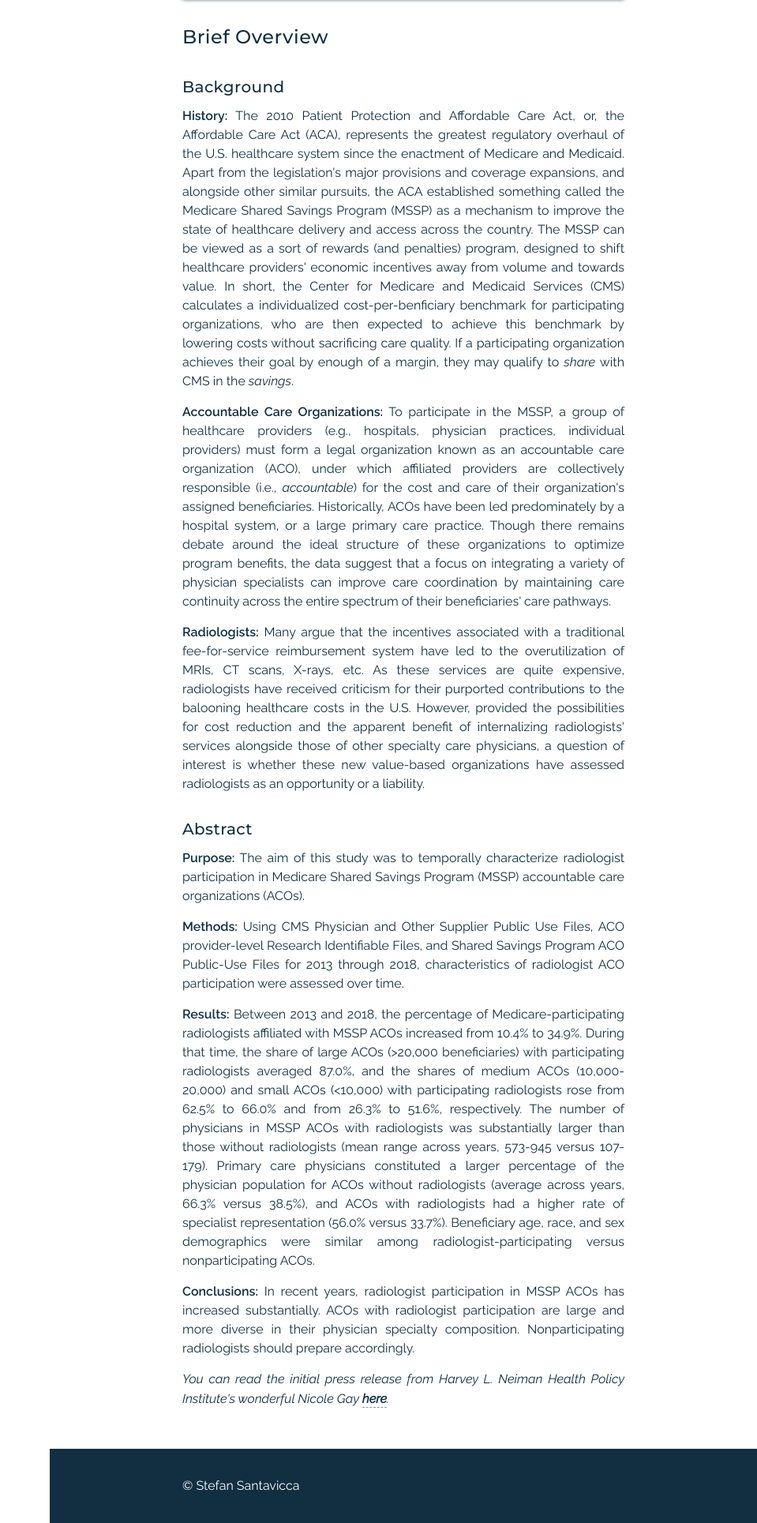
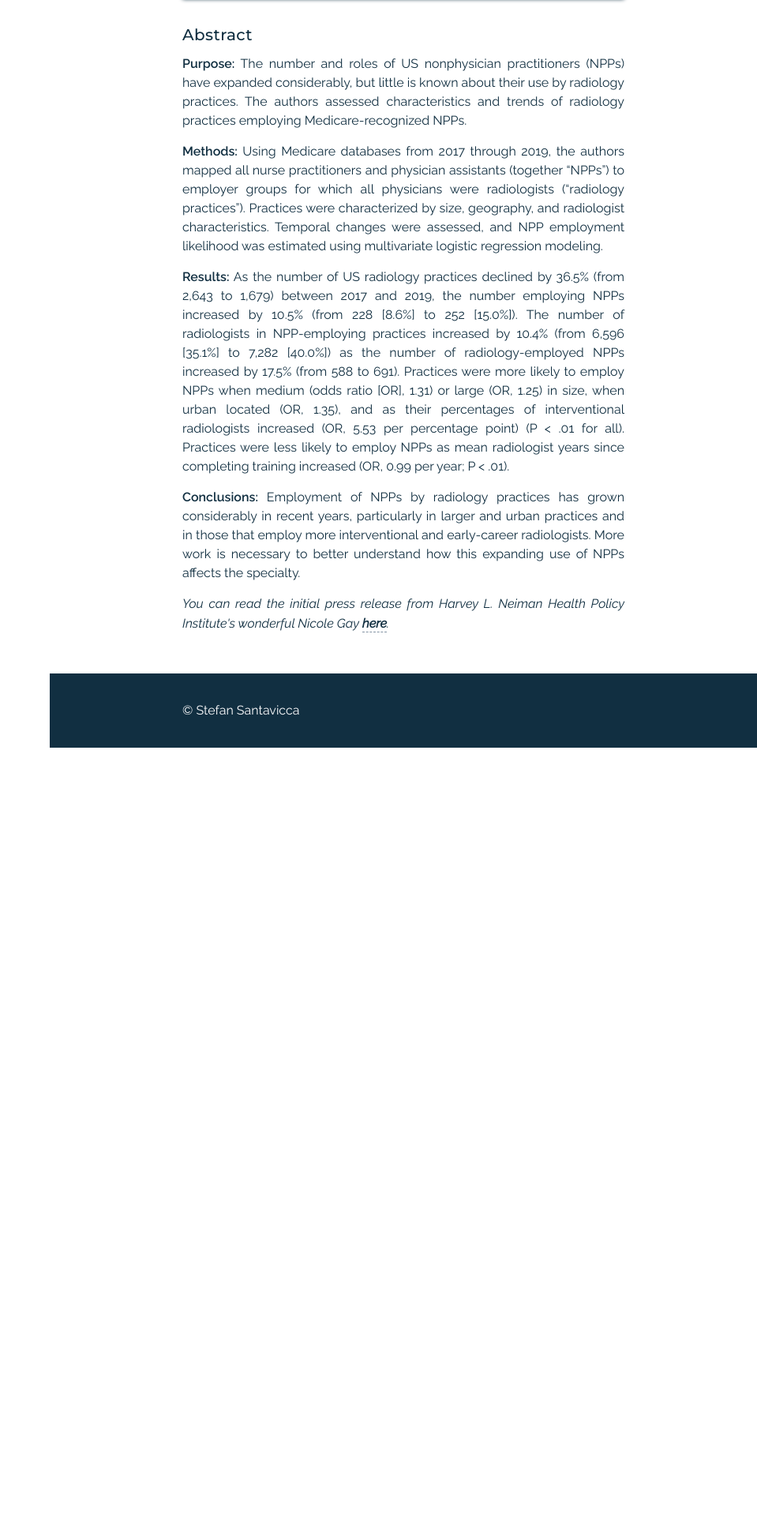
Before and after one commit to ssantavicca3/PortfolioWebsite, a Flask app: page / in a window 1280 px wide. Shown: the part 1277-3206 px from the top of the page at 79% size, without its empty margins (321-1280 px from the left). After the commit the page ends 2224 px from the top, so only its background shows below. Run offline with Flask 2, Linux system fonts and the light colour scheme.

Commit message:
minor changes to home page

```diff
--- a/templates/layout.html
+++ b/templates/layout.html
@@ -156,23 +156,23 @@
 
 
 <div class="portfolio-list">
-  <a href="https://www.sciencedirect.com/science/article/pii/S1546144021003823">
+<a href="https://www.sciencedirect.com/science/article/abs/pii/S1546144022001636">
 <div class="portfolio-container">
-      <img title="Evolving Radiologists in MSSP ACOS" alt="Evolving Radiologists in MSSP ACOS" src="https://www.dropbox.com/s/wrebxy7plbw0jmx/evolving_radiologist_MSSP_ACOs.JPG?raw=1" />
-      <div class="img-overlay">
-      </div>
+  <img title="Radiologt Practices Employing NPPs" alt="Radiologt Practices Employing NPPs" src="https://www.dropbox.com/s/fom2zzlkp1iib9n/NPP_practices.JPG?raw=1" />
+  <div class="img-overlay"></div>
   <div class="portfolio-details">
-        <h2><span>Evolving Radiologists in MSSP ACOS</span></h2>
-        <p class="small">SAS, Excel, SQL</p>
-        <p class="small">Data cleaning & manipulation, Data visualization, Project MGMT</p>
+    <h2><span>Radiologt Practices Employing NPPs</span></h2>
+    <p class="small">SAS, R, Tableau, Stata, SQL</p>
+    <p class="small">Logistic regression, Data cleaning & manipulation, Data visualization, Project MGMT</p>
     <p class="small">2021</p>
   </div>
 </div>
 </a>
 </div>
 
+<!-- Note: Below served as my personal explanation for the ACO paper. May want to move this elsewhere?  -->
 
-<h3> Brief Overview </h3>
+<!-- <h3> Brief Overview </h3>
 <h4> Background </h4>
   <p><strong>History:</strong>
     The 2010 Patient Protection and Affordable Care Act, or, the Affordable Care Act (ACA), represents the greatest regulatory overhaul of the U.S. healthcare system since the enactment of Medicare and Medicaid.
@@ -192,30 +192,24 @@
     radiologists have received criticism for their purported contributions to the balooning healthcare costs in the U.S. However, provided the possibilities for cost reduction and the apparent benefit of
     internalizing radiologists' services alongside those of other specialty care physicians, a question of interest is whether these new value-based organizations have assessed radiologists as an opportunity
     or a liability.
-  </p>
+  </p> -->
 
 <h4> Abstract </h4>
   <p><strong>Purpose:</strong>
-    The aim of this study was to temporally characterize radiologist participation in Medicare Shared Savings Program (MSSP) accountable care organizations (ACOs).
+    The number and roles of US nonphysician practitioners (NPPs) have expanded considerably, but little is known about their use by radiology practices. The authors assessed characteristics and trends of radiology practices employing Medicare-recognized NPPs.
   </p>
   <p><strong>Methods:</strong>
-    Using CMS Physician and Other Supplier Public Use Files, ACO provider-level Research Identifiable Files, and Shared Savings Program ACO Public-Use Files for 2013 through 2018, characteristics of radiologist
-    ACO participation were assessed over time.
+    Using Medicare databases from 2017 through 2019, the authors mapped all nurse practitioners and physician assistants (together “NPPs”) to employer groups for which all physicians were radiologists (“radiology practices”). Practices were characterized by size, geography, and radiologist characteristics. Temporal changes were assessed, and NPP employment likelihood was estimated using multivariate logistic regression modeling.
   </p>
   <p><strong>Results:</strong>
-    Between 2013 and 2018, the percentage of Medicare-participating radiologists affiliated with MSSP ACOs increased from 10.4% to 34.9%. During that time, the share of large ACOs (>20,000 beneficiaries) with participating
-    radiologists averaged 87.0%, and the shares of medium ACOs (10,000-20,000) and small ACOs (&#60;10,000) with participating radiologists rose from 62.5% to 66.0% and from 26.3% to 51.6%, respectively. The number of physicians
-    in MSSP ACOs with radiologists was substantially larger than those without radiologists (mean range across years, 573-945 versus 107-179). Primary care physicians constituted a larger percentage of the physician population
-    for ACOs without radiologists (average across years, 66.3% versus 38.5%), and ACOs with radiologists had a higher rate of specialist representation (56.0% versus 33.7%). Beneficiary age, race, and sex demographics were
-    similar among radiologist-participating versus nonparticipating ACOs.
+    As the number of US radiology practices declined by 36.5% (from 2,643 to 1,679) between 2017 and 2019, the number employing NPPs increased by 10.5% (from 228 [8.6%] to 252 [15.0%]). The number of radiologists in NPP-employing practices increased by 10.4% (from 6,596 [35.1%] to 7,282 [40.0%]) as the number of radiology-employed NPPs increased by 17.5% (from 588 to 691). Practices were more likely to employ NPPs when medium (odds ratio [OR], 1.31) or large (OR, 1.25) in size, when urban located (OR, 1.35), and as their percentages of interventional radiologists increased (OR, 5.53 per percentage point) (P < .01 for all). Practices were less likely to employ NPPs as mean radiologist years since completing training increased (OR, 0.99 per year; P < .01).
   </p>
   <p><strong>Conclusions:</strong>
-    In recent years, radiologist participation in MSSP ACOs has increased substantially. ACOs with radiologist participation are large and more diverse in their physician specialty composition. Nonparticipating
-    radiologists should prepare accordingly.
+    Employment of NPPs by radiology practices has grown considerably in recent years, particularly in larger and urban practices and in those that employ more interventional and early-career radiologists. More work is necessary to better understand how this expanding use of NPPs affects the specialty.
   </p>
 
   <p> <i>You can read the initial press release from Harvey L. Neiman Health Policy Institute's wonderful Nicole Gay
-    <a href="https://www.neimanhpi.org/press-releases/radiologist-participation-in-value-based-care-tripled-over-5-years/"> here</a>.</i>
+    <a href="https://www.neimanhpi.org/press-releases/new-neiman-hpi-study-found-18-increase-in-radiology-employed-non-physician-providers/"> here</a>.</i>
   </p>
 
 
```
Lines whose indentation alone changed are shown as unchanged.
